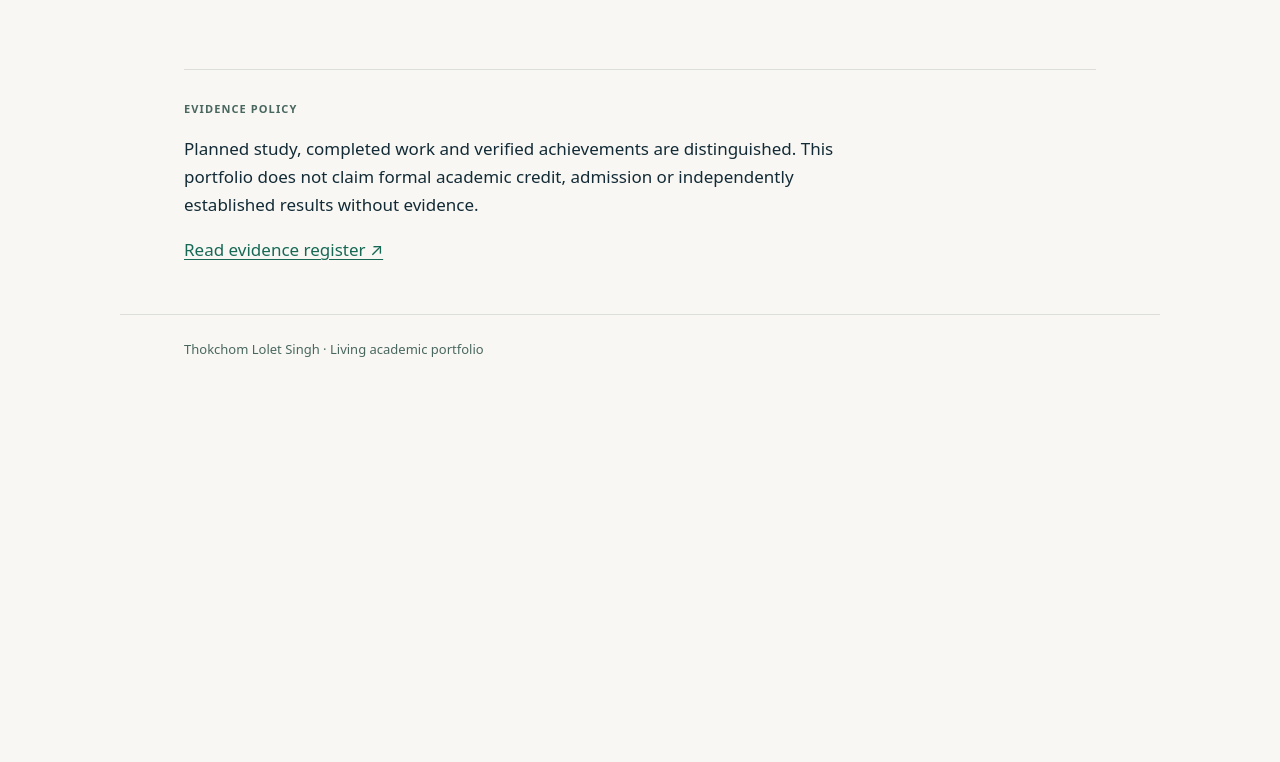
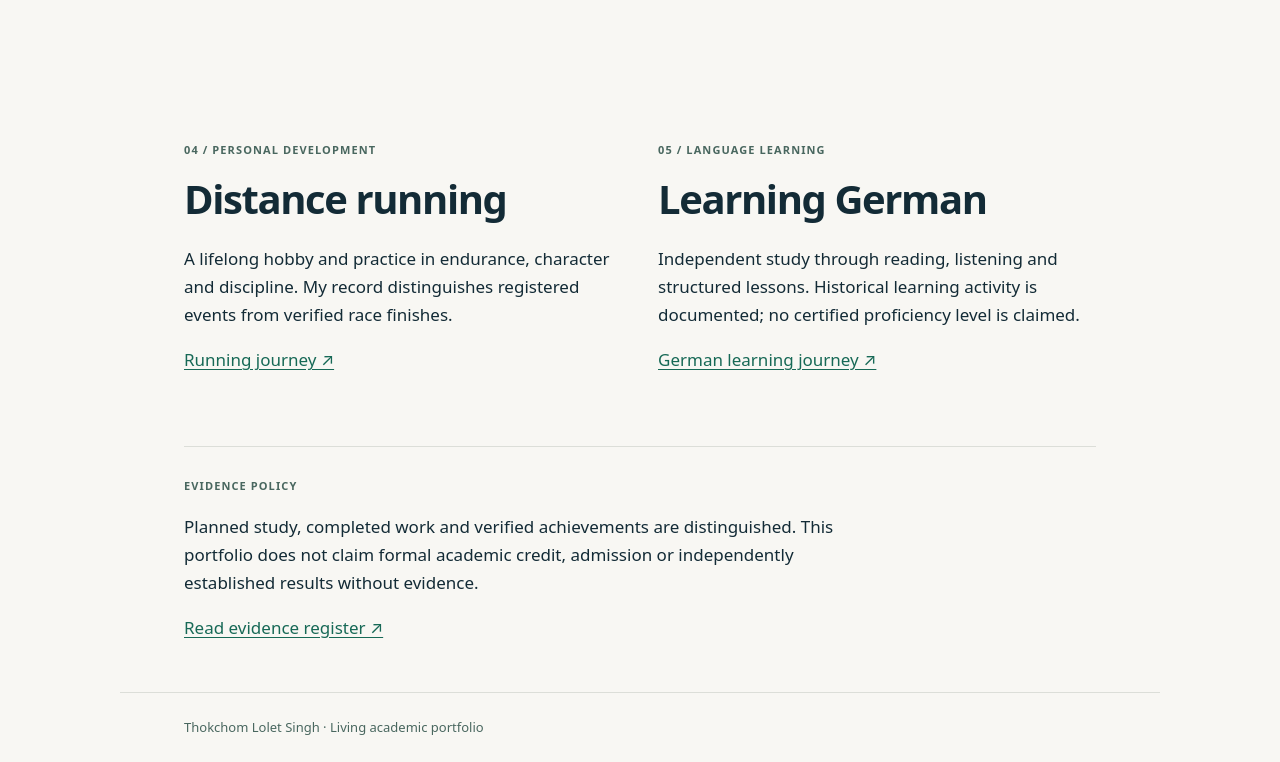
Before and after one commit to thokchomlolet03-cpu/academic-portfolio, a plain HTML site: page docs/index.html in a window 1280 px wide. Shown: the part 1828-2590 px from the top of the page. Before the commit the page ends 2213 px from the top, so only its background shows below. Drawn offline with Linux system fonts and the light colour scheme.

Commit message:
Integrate personal development into docs/index.html

```diff
--- a/docs/index.html
+++ b/docs/index.html
@@ -4,4 +4,4 @@
 <main id="top"><section class="hero"><p class="eyebrow">Academic & professional portfolio · in development</p><h1>Thokchom Lolet Singh</h1><p class="lead">Information systems.<br>Enterprise technology.<br>Research.</p><p>I am developing a foundation in management information systems through independent study, professional experience and reproducible technical work.</p><div class="actions"><a class="primary" href="#work">Explore the evidence</a><a href="https://github.com/thokchomlolet03-cpu/thokchomlolet03-cpu">GitHub profile ↗</a></div></section>
 <section id="work"><p class="eyebrow">01 / Evidence</p><h2>Selected work and learning</h2><div class="grid"><article><span class="tag">Study plan</span><h3>MIS preparation</h3><p>An independent graduate-level curriculum with assessments and a planned capstone. Not academic credit.</p><a href="https://github.com/thokchomlolet03-cpu/thokchomlolet03-cpu/tree/main/learning-hub/mis">View curriculum ↗</a></article><article><span class="tag">Public workbench</span><h3>Systems infrastructure</h3><p>Technical learning labs focused on reliable systems, networking and automation.</p><a href="https://github.com/thokchomlolet03-cpu/thokchomlolet03-cpu/tree/main/systems-infrastructure">Explore workbench ↗</a></article><article><span class="tag">Exploratory prototype</span><h3>Discovery Intelligence</h3><p>Independent software exploration of computational scientific discovery. Not a validated scientific finding.</p><a href="https://github.com/thokchomlolet03-cpu/discovery_intelligence_system">Explore repository ↗</a></article><article><span class="tag">Public resource</span><h3>Learning Hub</h3><p>A curated library for rigorous independent study and interdisciplinary exploration.</p><a href="https://github.com/thokchomlolet03-cpu/thokchomlolet03-cpu/tree/main/learning-hub">Browse resources ↗</a></article></div></section>
 <section class="split"><div><p class="eyebrow">02 / Professional foundation</p><h2>Enterprise IT experience</h2><p>My professional background includes enterprise IT support. I am connecting that practical experience with deeper academic understanding of systems, management and research.</p><a href="https://github.com/thokchomlolet03-cpu/academic-portfolio/tree/main/professional">Experience record ↗</a></div><div><p class="eyebrow">03 / Future contribution</p><h2>Learn, investigate, contribute.</h2><p>I aim to contribute to research, reliable information systems and accessible technical education. The next step is demonstrating that capability through original work and documented results.</p><a href="https://github.com/thokchomlolet03-cpu/academic-portfolio/tree/main/graduate-preparation">Graduate readiness ↗</a></div></section>
-<section class="note"><p class="eyebrow">Evidence policy</p><p>Planned study, completed work and verified achievements are distinguished. This portfolio does not claim formal academic credit, admission or independently established results without evidence.</p><a href="https://github.com/thokchomlolet03-cpu/academic-portfolio/blob/main/EVIDENCE.md">Read evidence register ↗</a></section></main><footer>Thokchom Lolet Singh · Living academic portfolio</footer></body></html>
+<section id="personal" class="split"><div><p class="eyebrow">04 / Personal development</p><h2>Distance running</h2><p>A lifelong hobby and practice in endurance, character and discipline. My record distinguishes registered events from verified race finishes.</p><a href="https://github.com/thokchomlolet03-cpu/academic-portfolio/blob/main/personal-development/RUNNING.md">Running journey ↗</a></div><div><p class="eyebrow">05 / Language learning</p><h2>Learning German</h2><p>Independent study through reading, listening and structured lessons. Historical learning activity is documented; no certified proficiency level is claimed.</p><a href="https://github.com/thokchomlolet03-cpu/academic-portfolio/blob/main/personal-development/GERMAN.md">German learning journey ↗</a></div></section><section class="note"><p class="eyebrow">Evidence policy</p><p>Planned study, completed work and verified achievements are distinguished. This portfolio does not claim formal academic credit, admission or independently established results without evidence.</p><a href="https://github.com/thokchomlolet03-cpu/academic-portfolio/blob/main/EVIDENCE.md">Read evidence register ↗</a></section></main><footer>Thokchom Lolet Singh · Living academic portfolio</footer></body></html>
```
